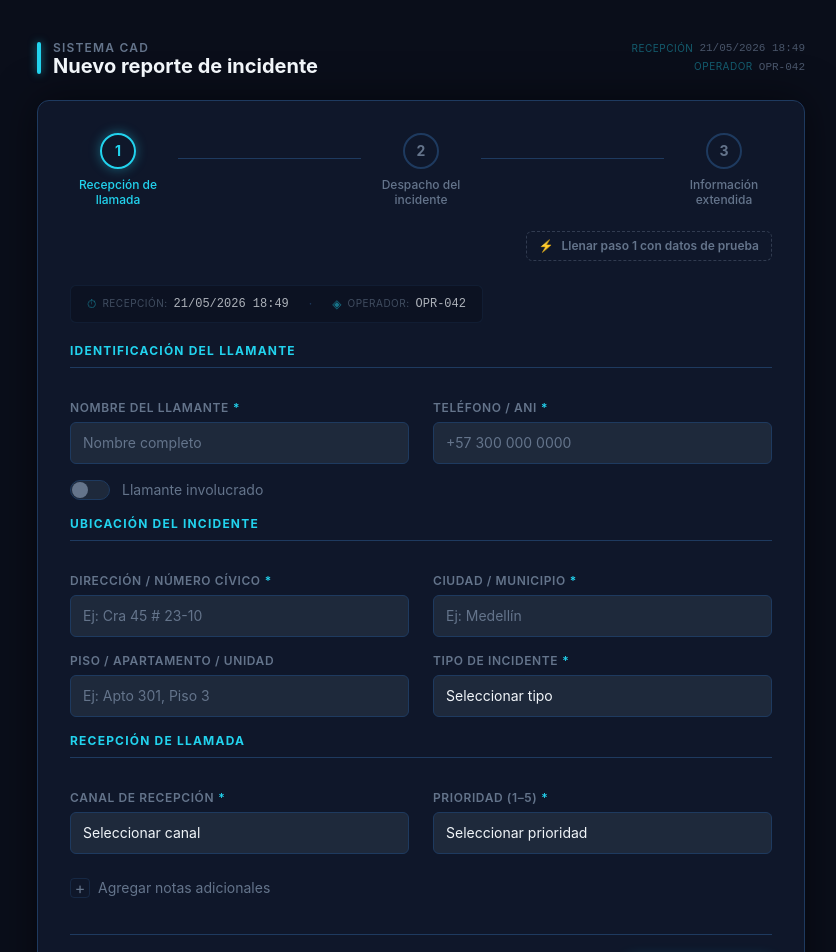
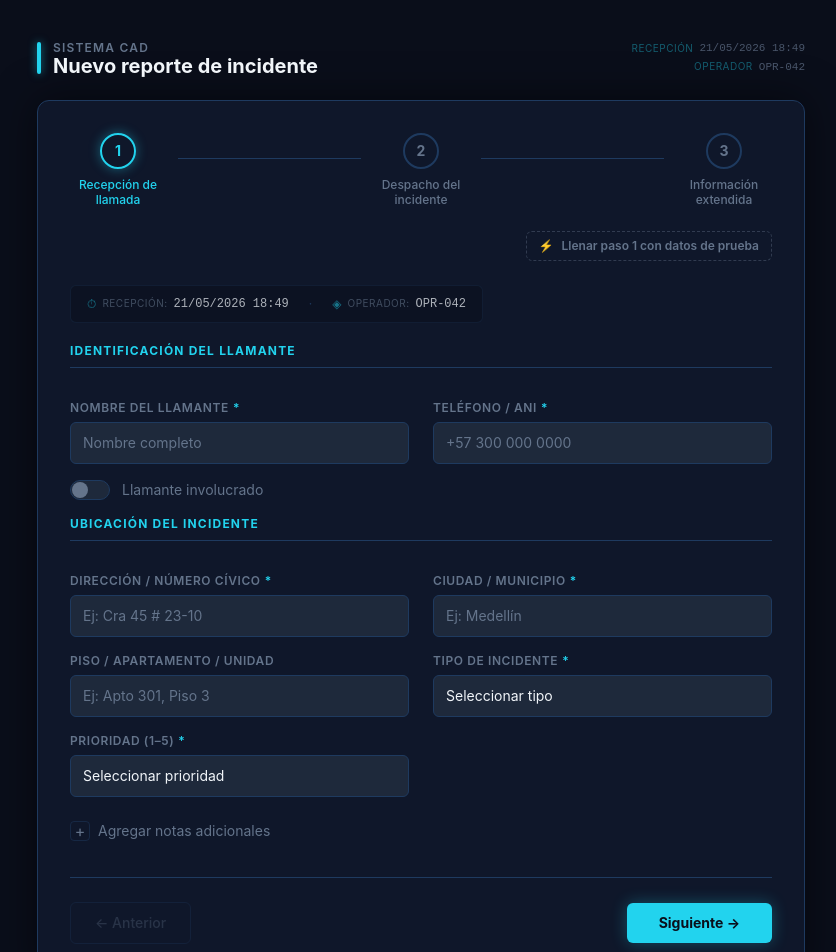
Before and after one commit to FelipeInovi/broadsecForm, a React (Vite) app: page / in a window 1280 px wide. Shown: the top 952 px of the page, without its empty margins (219-1055 px from the left). Built offline with nearby package versions, Linux system fonts and the light colour scheme.

Commit message:
chore_final_adjust_to_step1

```diff
--- a/src/features/cad-form/data/demoData.ts
+++ b/src/features/cad-form/data/demoData.ts
@@ -8,7 +8,6 @@ export const DEMO_PASO1: Partial<CadFormData> = {
   ciudad: 'Medellín',
   pisoApartamento: 'Local 3',
   tipoIncidente: 'accidente_transito',
-  canal: 'telefono',
   prioridad: 2,
   notasAdicionales:
     'Ciudadano reporta accidente de tránsito en vía principal con dos vehículos involucrados. Hay al menos una persona herida que solicita atención médica urgente.',
--- a/src/features/cad-form/schema.ts
+++ b/src/features/cad-form/schema.ts
@@ -20,9 +20,6 @@ const ubicacionIncidente = z.object({
 const recepcionLlamada = z.object({
   fechaHoraRecepcion: z.string().min(1, 'Fecha y hora requeridas'),
   idOperador: z.string().min(1, 'ID operador requerido'),
-  canal: z.enum(['telefono', 'radio', 'app'], {
-    errorMap: () => ({ message: 'Seleccione un canal' }),
-  }),
   prioridad: z.number().min(1).max(5),
   tipoIncidente: z.string().min(1, 'Tipo de incidente requerido'),
   notasAdicionales: z.string().optional(),
--- a/src/features/cad-form/steps/Step1.tsx
+++ b/src/features/cad-form/steps/Step1.tsx
@@ -6,7 +6,7 @@ import { CadSelect } from '@/components/form/CadSelect'
 import { CadTextarea } from '@/components/form/CadTextarea'
 import { CadToggle } from '@/components/form/CadToggle'
 import { type CadFormData } from '../schema'
-import { CANALES, PRIORIDADES, TIPOS_INCIDENTE } from '../data/options'
+import { PRIORIDADES, TIPOS_INCIDENTE } from '../data/options'
 
 function SectionTitle({ children }: { children: string }) {
   return (
@@ -104,20 +104,6 @@ export function Step1() {
           </CadSelect>
         </FieldWrapper>
 
-        {/* ── Recepción de llamada ── */}
-        <SectionTitle>Recepción de llamada</SectionTitle>
-
-        <FieldWrapper label="Canal de recepción" error={errors.canal?.message} required>
-          <CadSelect {...register('canal')}>
-            <option value="">Seleccionar canal</option>
-            {CANALES.map((c) => (
-              <option key={c.value} value={c.value}>
-                {c.label}
-              </option>
-            ))}
-          </CadSelect>
-        </FieldWrapper>
-
         <FieldWrapper label="Prioridad (1–5)" error={errors.prioridad?.message} required>
           <CadSelect {...register('prioridad', { valueAsNumber: true })}>
             <option value="">Seleccionar prioridad</option>
```
